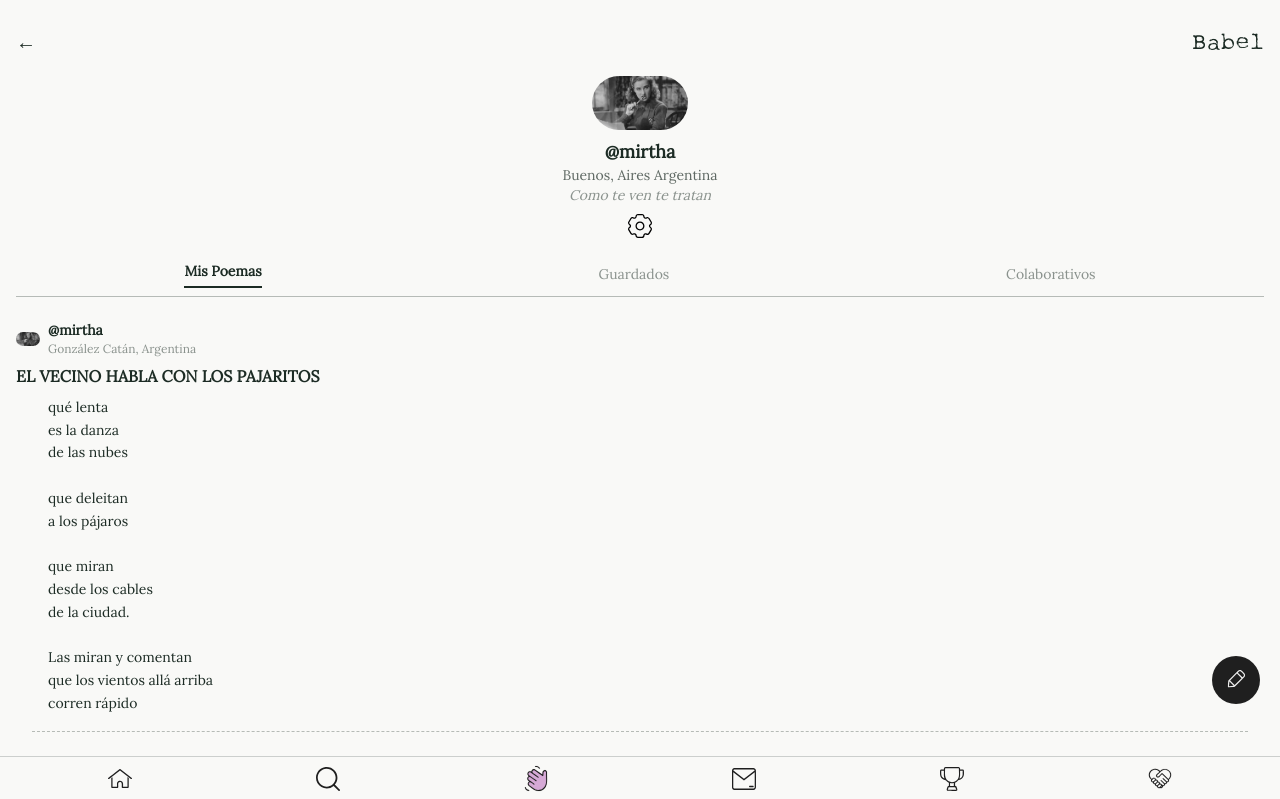
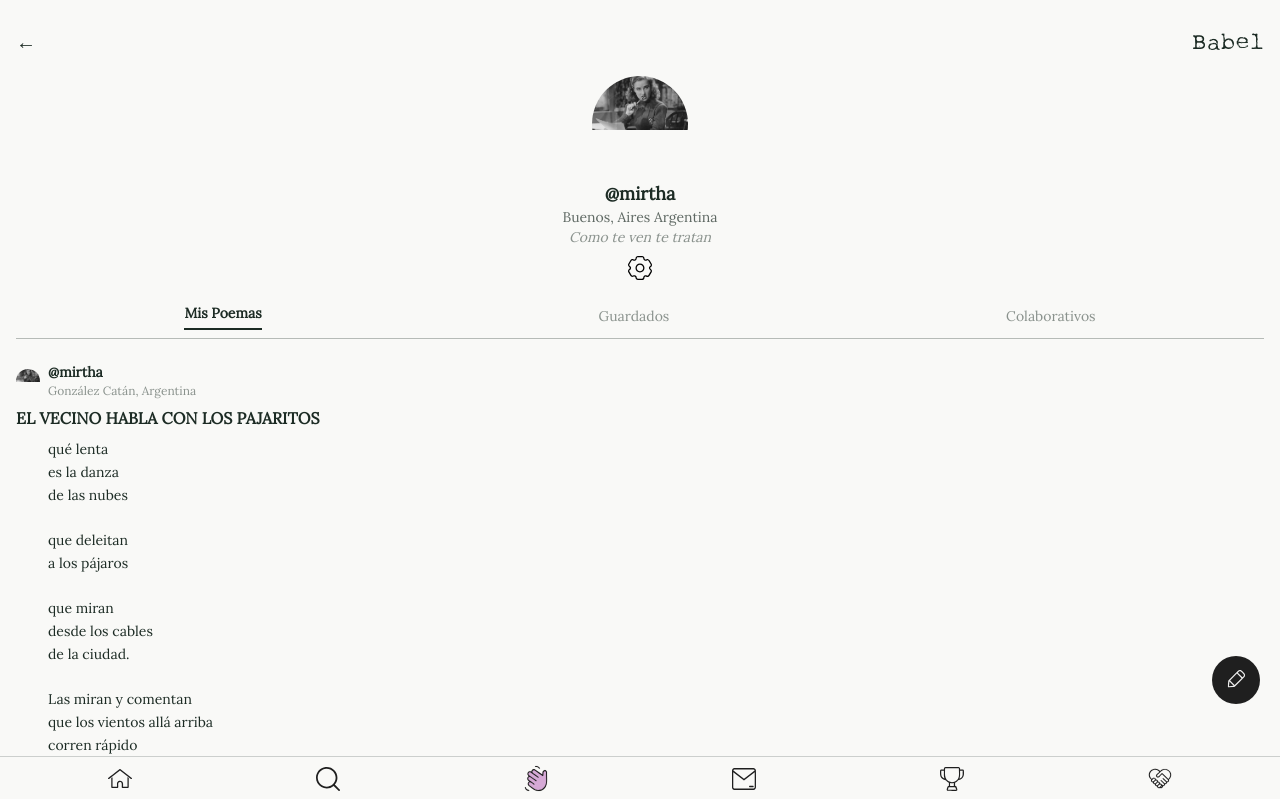
Before and after one commit to Camililita/babeli-o, a Next.js app: page /perfil in a window 1280 px wide. Shown: the top 799 px of the page. Built offline with nearby package versions, Linux system fonts and the light colour scheme.

Commit message:
Update perfil.js

```diff
--- a/pages/perfil.js
+++ b/pages/perfil.js
@@ -25,7 +25,9 @@ export default function Perfil() {
 
           {/* Perfil */}
           <div className="flex flex-col items-center text-center mb-4">
-            <Image src="/profile/mirtha.jpg" alt="Mirtha" width={96} height={96} className="rounded-full object-cover" />
+            <div className="w-[96px] h-[96px] rounded-full overflow-hidden">
+              <Image src="/profile/mirtha.jpg" alt="Mirtha" width={96} height={96} className="object-cover" />
+            </div>
             <p className="font-bold text-lg mt-2">@mirtha</p>
             <p className="text-sm text-[#1C2B24]/70">Buenos, Aires Argentina</p>
             <p className="italic text-sm text-[#1C2B24]/50">Como te ven te tratan</p>
@@ -47,7 +49,9 @@ export default function Perfil() {
           {poems.map((poem, index) => (
             <div key={index} className="mb-6">
               <div className="flex items-center gap-2 mb-1">
-                <Image src="/profile/mirtha.jpg" alt="mirtha" width={24} height={24} className="rounded-full object-cover" />
+                <div className="w-[24px] h-[24px] rounded-full overflow-hidden">
+                  <Image src="/profile/mirtha.jpg" alt="mirtha" width={24} height={24} className="object-cover" />
+                </div>
                 <div>
                   <p className="text-sm font-bold">@mirtha</p>
                   <p className="text-xs text-[#1C2B24]/50">González Catán, Argentina</p>
```
